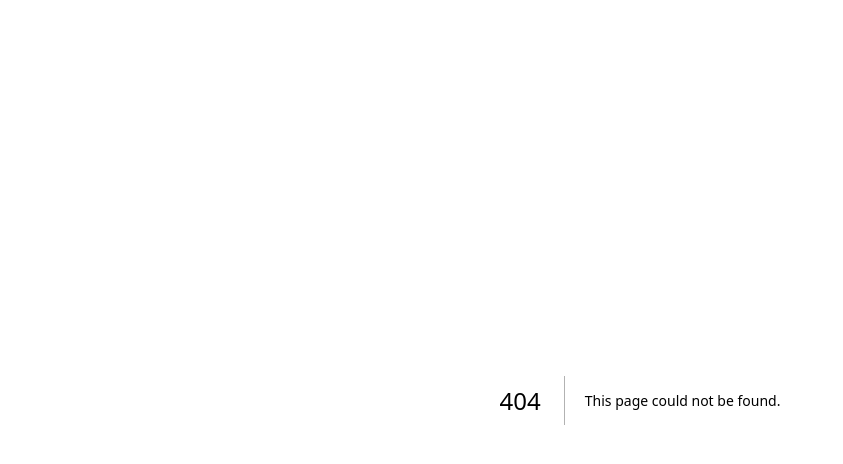
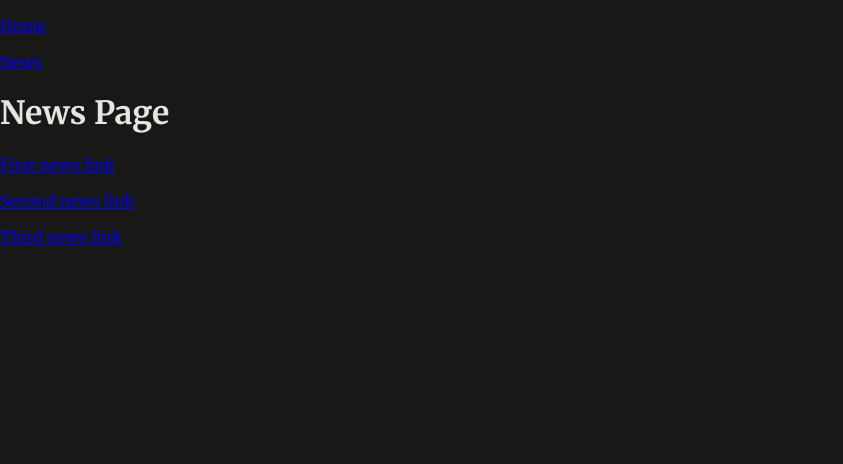
Before and after one commit to Vasant-Mestry-11/news-articles-app, a Next.js app: page /news in a window 1280 px wide. Before the commit this address had no page. Shown: the top 464 px of the page, without its empty margins (0-843 px from the left). Built offline with nearby package versions, Linux system fonts and the light colour scheme.

Commit message:
:zap: :art: news, news id, main-header page

```diff
--- a/app/layout.js
+++ b/app/layout.js
@@ -1,3 +1,4 @@
+import MainHeader from '@/components/main-header/main-header';
 import './globals.css';
 
 export const metadata = {
@@ -6,9 +7,12 @@ export const metadata = {
 }
 
 export default function RootLayout({ children }) {
- return (
+  return (
     <html lang="en">
-      <body>{children}</body>
+      <body>
+        <MainHeader />
+        {children}
+      </body>
     </html>
   )
 }
--- /dev/null
+++ b/app/news/page.js
@@ -0,0 +1,10 @@
+import Link from "next/link";
+
+export default function NewsPage() {
+  return <header>
+    <h1>News Page</h1>
+    <p><Link href='/news/first-news'>First news link</Link></p>
+    <p><Link href='/news/second-news'>Second news link</Link></p>
+    <p><Link href='/news/third-news'>Third news link</Link></p>
+  </header>
+}
--- /dev/null
+++ b/components/main-header/main-header.js
@@ -0,0 +1,9 @@
+import Link from "next/link";
+
+
+export default function MainHeader() {
+  return <header>
+    <p><Link href='/'>Home</Link></p>
+    <p><Link href='/news'>News</Link></p>
+  </header>
+}
```
Also changed, not shown: app/news/[id]/page.js (added, +7 -0 lines).
